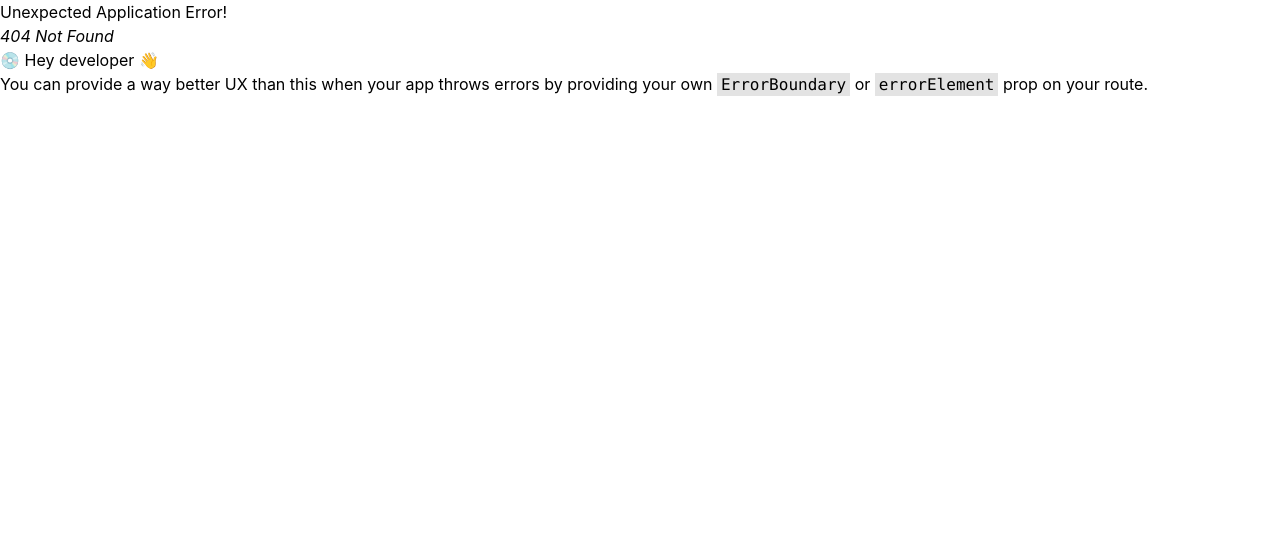
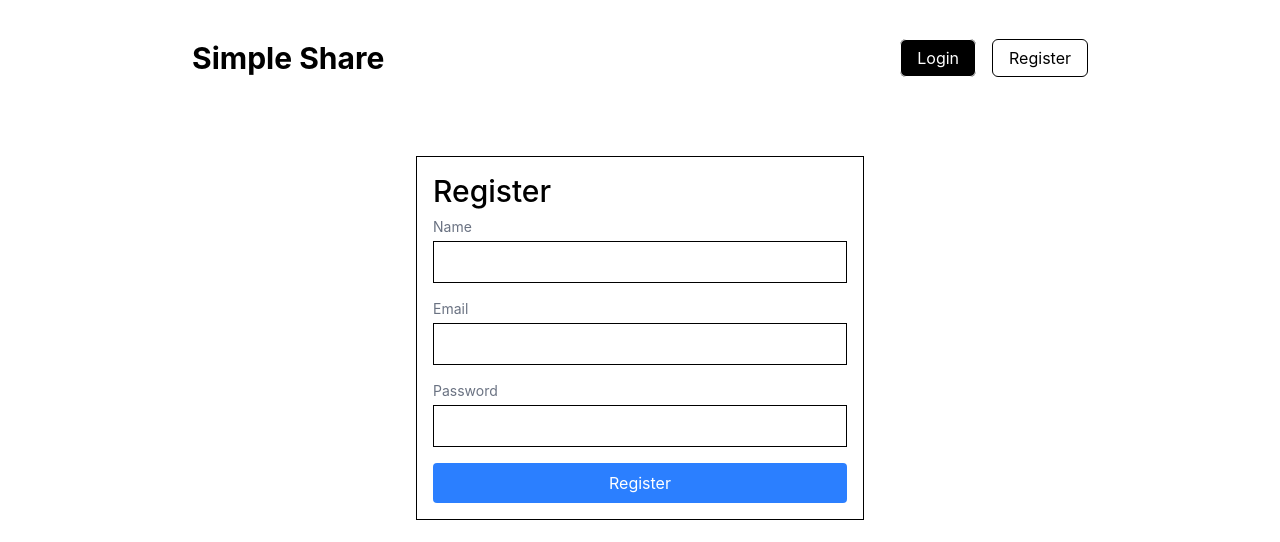
Before and after one commit to phyominpaing/fullstack-todo, a React (Vite) app in the folder client/: page /register in a window 1280 px wide. Before the commit this address had no page. Shown: the top 542 px of the page. Built offline with nearby package versions, Linux system fonts and the light colour scheme.

Commit message:
react hook form integrate

```diff
--- a/client/package.json
+++ b/client/package.json
@@ -14,8 +14,10 @@
     "axios": "^1.13.5",
     "react": "^19.2.0",
     "react-dom": "^19.2.0",
+    "react-hook-form": "^7.71.2",
     "react-router-dom": "^7.13.0",
-    "tailwindcss": "^4.2.0"
+    "tailwindcss": "^4.2.0",
+    "zod": "^4.3.6"
   },
   "devDependencies": {
     "@eslint/js": "^9.39.1",
--- a/client/src/index.css
+++ b/client/src/index.css
@@ -1 +1,5 @@
 @import "tailwindcss";
+
+.form {
+    @apply border p-2 mb-2 w-full;
+}
--- /dev/null
+++ b/client/src/pages/Register.tsx
@@ -0,0 +1,79 @@
+import { useForm, type SubmitHandler } from "react-hook-form";
+import * as z from "zod";
+
+
+const schema = z.object({
+  name: z.string().min(2, "Name must be at least 2 characters long"),
+  email: z.string().email("Invalid email address"),
+  password: z.string().min(6, "Password must be at least 6 characters long"),
+});
+
+type FormInputs = {
+  name: string;
+  email: string;
+  password: string;
+};
+
+const Register = () => {
+  const { register, handleSubmit } = useForm<FormInputs>();
+
+  const submit: SubmitHandler<FormInputs> = (data) => {
+    console.log(data);
+  };
+
+  return (
+    <div className="max-w-md mx-auto border p-4 mt-20">
+      <h2 className="text-3xl font-medium mb-2">Register</h2>
+      <form
+        className=" flex flex-col space-y-2"
+        onSubmit={handleSubmit(submit)}
+      >
+        <div>
+          <label className="block mb-1 text-sm text-gray-500" htmlFor="name">
+            Name
+          </label>
+          <input
+            {...register("name", { required: "Name is required" })}
+            className="form"
+            type="text"
+            id="name"
+          />
+          {/* {errors.name && <p className="text-red-500">{errors.name.message}</p>} */}
+        </div>
+        <div>
+          <label className="block mb-1 text-sm text-gray-500" htmlFor="email">
+            Email
+          </label>
+          <input
+            {...register("email", { required: "Email is required" })}
+            className="form"
+            type="email"
+            id="email"
+          />
+        </div>
+        <div>
+          <label
+            className="block mb-1 text-sm text-gray-500"
+            htmlFor="password"
+          >
+            Password
+          </label>
+          <input
+            {...register("password", { required: "Password is required" })}
+            className="form"
+            type="password"
+            id="password"
+          />
+        </div>
+        <button
+          type="submit"
+          className="bg-blue-500 text-white py-2 px-4 rounded hover:bg-blue-600"
+        >
+          Register
+        </button>
+      </form>
+    </div>
+  );
+};
+
+export default Register;
```
Also changed, not shown: client/src/components/NoteList.tsx (+7 -3 lines), client/src/main.tsx (+21 -16 lines), 1 other file (tests, documents, lock files or other folders).
